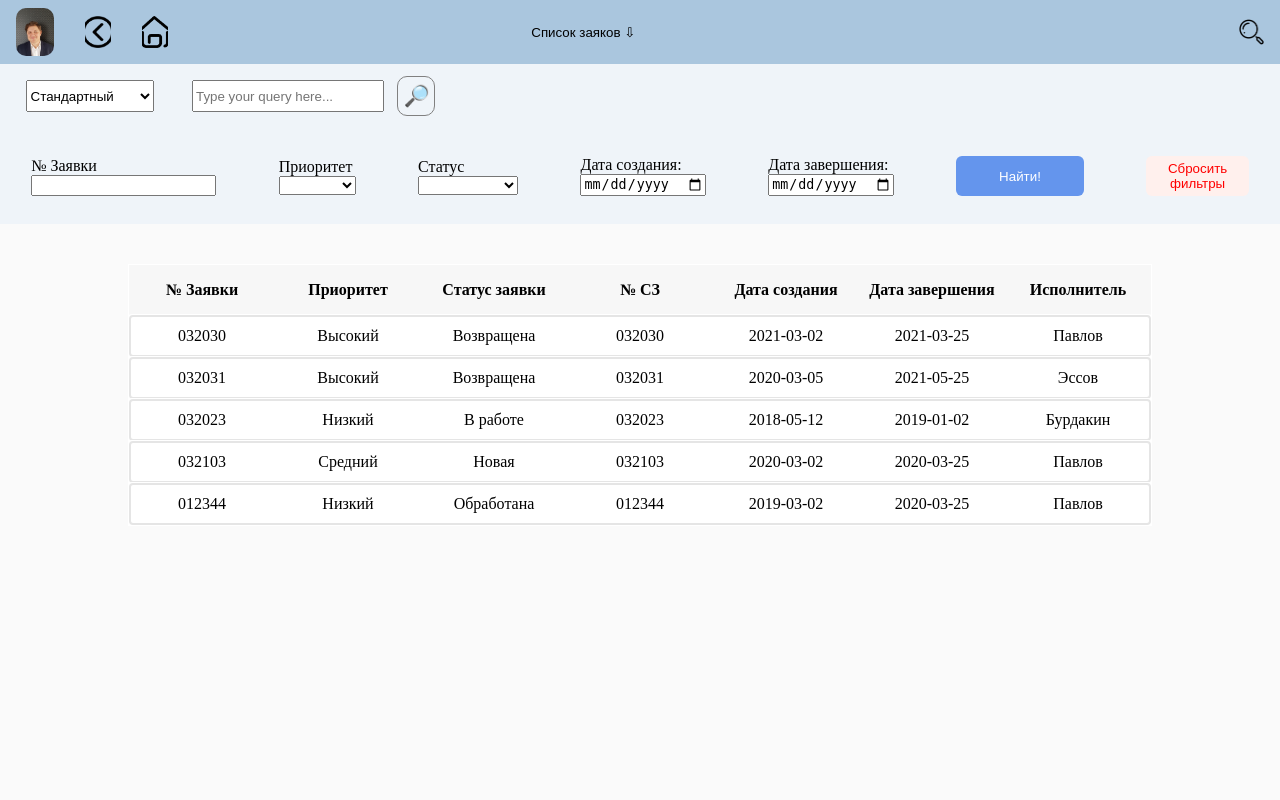
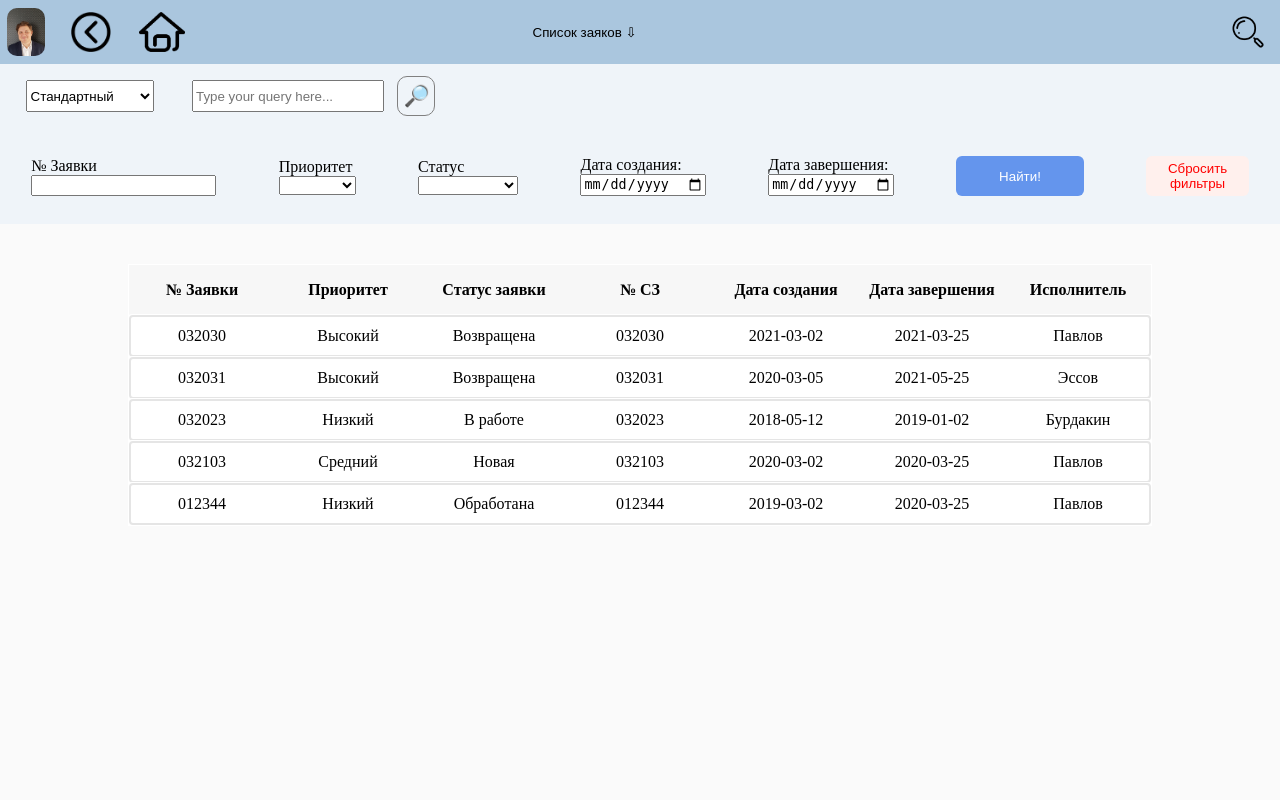
Before and after one commit to burdakin/severstal_2021, a PHP site: page / in a window 1280 px wide. Run offline with PHP 8.4, Linux system fonts and the light colour scheme.

Commit message:
Added some style

```diff
--- a/src/scripts/script.js
+++ b/src/scripts/script.js
@@ -1,9 +1,6 @@
 /*
-- Шрифты, ховеры
-- раскидать скрипты и стили
-– настроить Галп
-- пересобрать Хероку
-- ТЕСТИРОВАТЬ!
+- Шрифты, адаптивчик
+- раскидать скрипты и стили и настроить Галп
 * - Сделать побольше джсон
 */
 
@@ -14,11 +11,6 @@
     document.getElementById('launch').addEventListener('click', filters);
     document.getElementById('reset').addEventListener('click', reset);
 });
-
-async function getJSON() {
-    let result = await fetch('./src/api/data.json');
-    return await result.json();
-}
 
 class Arrays {
     constructor() {
@@ -37,6 +29,11 @@
 async function getData() {
     let data = await arrs.get();
     await renderTable(data);
+}
+
+async function getJSON() {
+    let result = await fetch('./src/api/data.json');
+    return await result.json();
 }
 
 function renderTable(array) {
--- a/src/styles/styles.css
+++ b/src/styles/styles.css
@@ -98,37 +98,53 @@
     border-radius: 10px;
 }
 
+.user-pic:hover {
+    box-shadow: 0 0 10px rgba(0,0,0,0.5);
+}
+
 .back-btn {
     background-image: url('../img/back.png');
     background-color: #aac6de;
-    width: 2vw;
-    height: 4vh;
+    width: 5vw;
+    height: 5vh;
     border: none;
     background-repeat: no-repeat;
-    background-size: cover;
+    background-size: contain;
     background-position: center;
+}
+
+.back-btn:hover {
+    box-shadow: 0 0 10px rgba(0,0,0,0.5);
 }
 
 .home-btn {
     background-image: url('../img/home.png');
     background-color: #aac6de;
-    width: 2vw;
-    height: 4vh;
+    width: 4vw;
+    height: 5vh;
     border: none;
     background-repeat: no-repeat;
-    background-size: cover;
+    background-size: contain;
     background-position: center;
+}
+
+.home-btn:hover {
+    box-shadow: 0 0 10px rgba(0,0,0,0.5);
 }
 
 .search {
     background-image: url('../img/search.png');
     background-color: #aac6de;
-    width: 2vw;
-    height: 4vh;
+    width: 4vw;
+    height: 5vh;
     border: none;
     background-repeat: no-repeat;
-    background-size: cover;
+    background-size: contain;
     background-position: center;
+}
+
+.search:hover {
+    box-shadow: 0 0 10px rgba(0,0,0,0.5);
 }
 
 .see-more {
@@ -160,6 +176,10 @@
     font-size: 1.3em;
 }
 
+.global-search--btn:hover {
+    background-color: #8fb2d4;
+}
+
 .filters--launch {
     width: 10vw;
     height: 5vh;
@@ -167,6 +187,10 @@
     background-color: cornflowerblue;
     border-radius: 6px;
     color: white;
+}
+
+.filters--launch:hover {
+    background-color: #4c7ed6;
 }
 
 .filters--reset {
@@ -177,3 +201,7 @@
     border-radius: 6px;
     color: red;
 }
+
+.filters--reset:hover {
+    background-color: #f1cdc6;
+}
```
